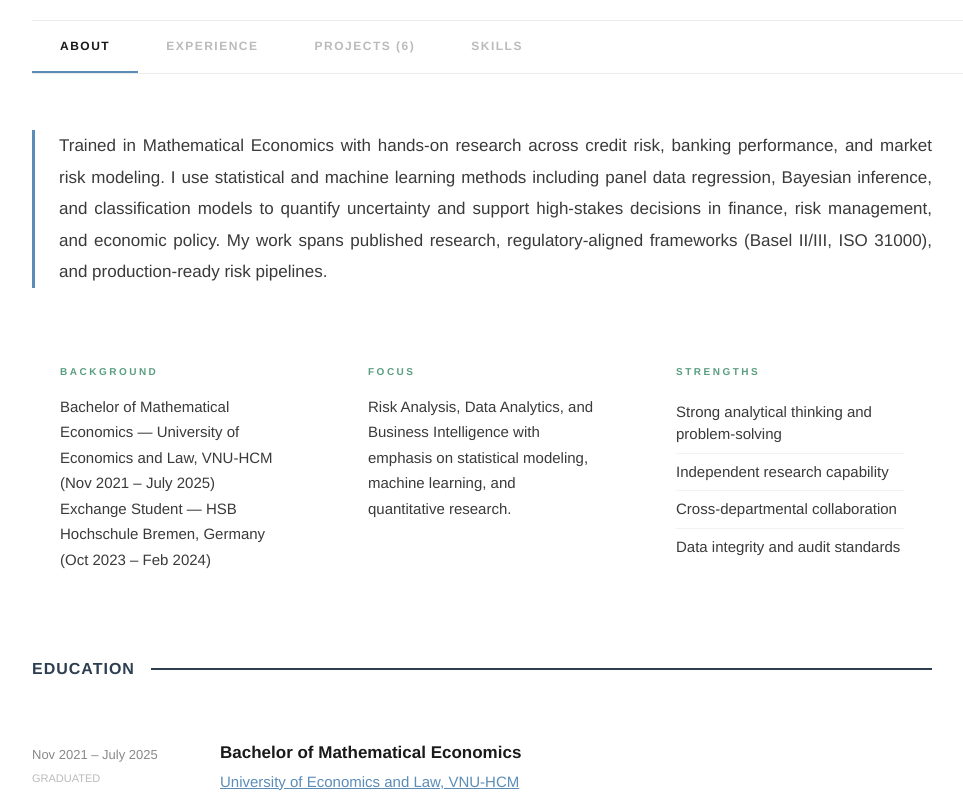
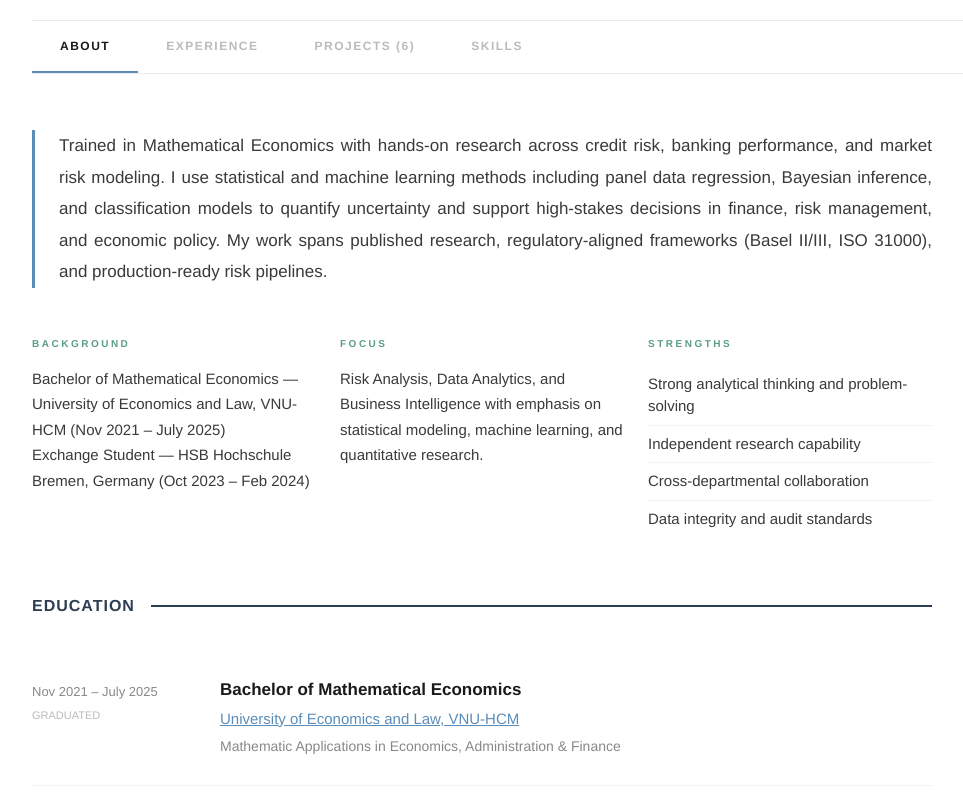
Before and after one commit to nguyenthaotran7903/Thao-Nguyen-Portfolio, a Next.js app: page / in a window 1280 px wide. Shown: the part 439-1236 px from the top of the page, without its empty margins (140-1103 px from the left). Built offline with nearby package versions, Linux system fonts and the light colour scheme.

Commit message:
Update page.module.css

```diff
--- a/app/page.module.css
+++ b/app/page.module.css
@@ -29,8 +29,8 @@
 /* ===== ABOUT ===== */
 .aboutBio { font-size: 17px; color: #3a3a3a; line-height: 1.85; font-weight: 400; max-width: 100%; border-left: 3px solid #5b8db8; padding-left: 24px; margin: 0 0 48px; text-align: justify; }
 .aboutGrid { display: grid; grid-template-columns: repeat(3, 1fr); gap: 24px; background: transparent; border: none; margin-bottom: 8px; }
-.aboutCard { background: #ffffff; padding: 28px; transition: background 0.2s; }
-.aboutCard:hover { background: #f7f7f7; }
+.aboutCard { background: transparent; padding: 0; transition: none; }
+.aboutCard:hover { background: transparent; }
 .cardLabel { display: block; font-size: 10px; letter-spacing: 2.5px; text-transform: uppercase; color: #5a9e82; margin-bottom: 14px; font-weight: 700; }
 .aboutCard p { font-size: 15px; color: #3a3a3a; line-height: 1.7; margin: 0; }
 .strengthsList { list-style: none; padding: 0; margin: 0; }
```
